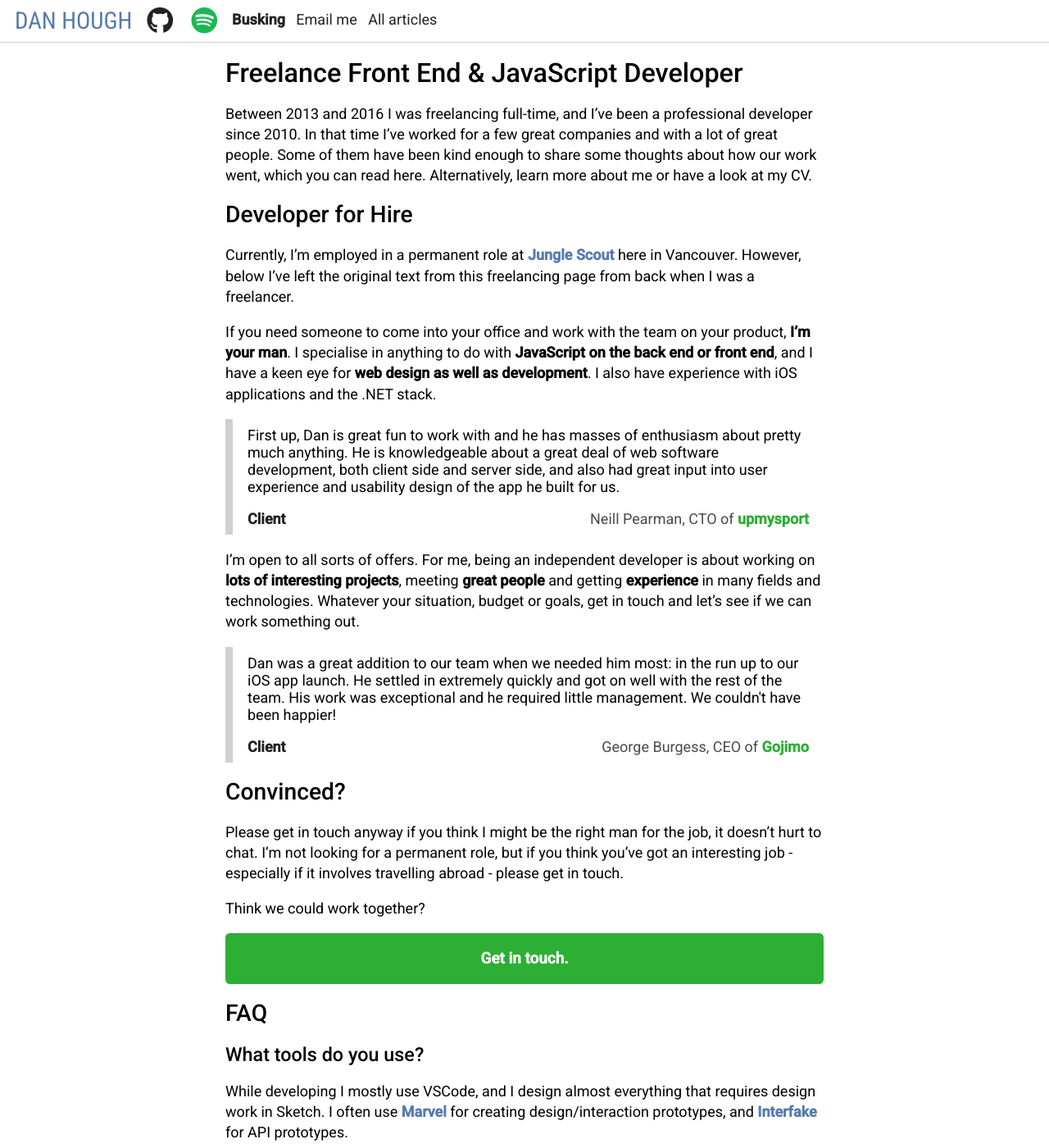
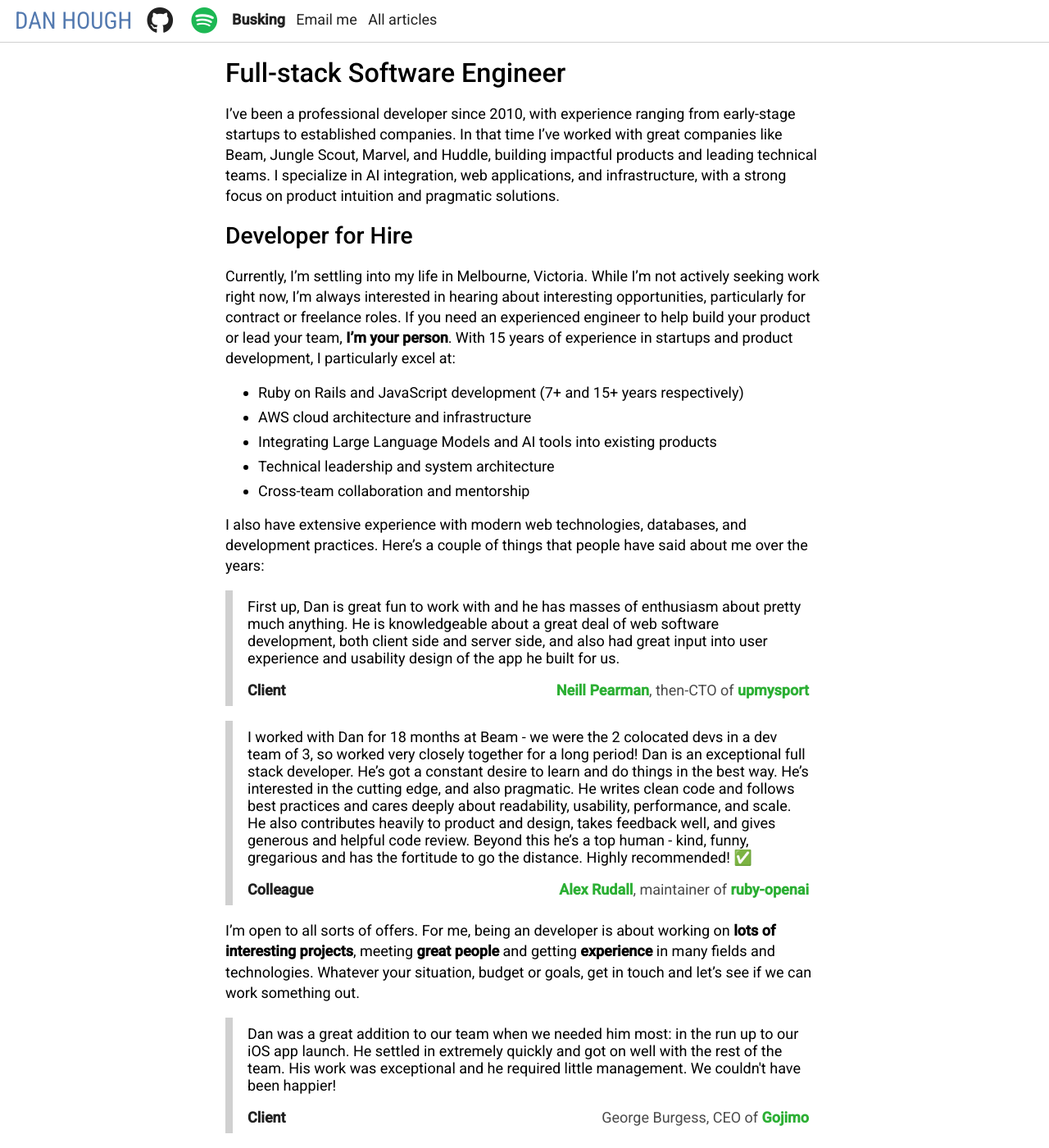
Before and after one commit to basicallydan/danhough.com, a Jekyll site: the page built from freelance/index.markdown, in a window 1280 px wide and 1400 px high. Shown: the whole window at 82% size. Built offline with Jekyll 4.4.1, drawn with Linux system fonts in a browser that asks for light colours; comment, search, counter and statistics services are not loaded; some of the changed text lies outside the part shown.

Commit message:
Improve freelance page

```diff
--- a/freelance/index.markdown
+++ b/freelance/index.markdown
@@ -1,65 +1,97 @@
 ---
 layout: page
-title: Freelance Front End & JavaScript Developer
+title: Full-stack Software Engineer
 ---
 
-# Freelance Front End & JavaScript Developer
+# Full-stack Software Engineer
 
-Between 2013 and 2016 I was freelancing full-time, and I've been a professional developer since 2010. In that time I’ve worked for a few great companies and with a lot of great people. Some of them have been kind enough to share some thoughts about how our work went, which you can read here. Alternatively, learn more about me or have a look at my CV.
+I've been a professional developer since 2010, with experience ranging from early-stage startups to established companies. In that time I've worked with great companies like Beam, Jungle Scout, Marvel, and Huddle, building impactful products and leading technical teams. I specialize in AI integration, web applications, and infrastructure, with a strong focus on product intuition and pragmatic solutions.
 
 ## Developer for Hire
 
-Currently, I'm employed in a permanent role at [Jungle Scout](https://junglescout.com) here in Vancouver. However, below I've left the original text from this freelancing page from back when I was a freelancer.
+Currently, I'm settling into my life in Melbourne, Victoria. While I'm not actively seeking work right now, I'm always interested in hearing about interesting opportunities, particularly for contract or freelance roles. If you need an experienced engineer to help build your product or lead your team, **I'm your person**. With 15 years of experience in startups and product development, I particularly excel at:
 
-If you need someone to come into your office and work with the team on your product, **I’m your man**. I specialise in anything to do with **JavaScript on the back end or front end**, and I have a keen eye for **web design as well as development**. I also have experience with iOS applications and the .NET stack.
+- Ruby on Rails and JavaScript development (7+ and 15+ years respectively)
+- AWS cloud architecture and infrastructure
+- Integrating Large Language Models and AI tools into existing products
+- Technical leadership and system architecture
+- Cross-team collaboration and mentorship
+
+I also have extensive experience with modern web technologies, databases, and development practices. Here's a couple of things that people have said about me over the years:
 
 <blockquote>
 First up, Dan is great fun to work with and he has masses of enthusiasm about pretty much anything.  He is knowledgeable about a great deal of web software development, both client side and server side, and also had great input into user experience and usability design of the app he built for us.
-	<footer><span class="quotee-type">Client</span> Neill Pearman, CTO of <a href="https://upmysport.com">upmysport</a></footer>
+	<footer><span class="quotee-type">Client</span><a href="https://www.linkedin.com/in/njpearman/">Neill Pearman</a>, then-CTO of <a href="https://upmysport.com">upmysport</a></footer>
 </blockquote>
 
-I’m open to all sorts of offers. For me, being an independent developer is about working on **lots of interesting projects**, meeting **great people** and getting **experience** in many fields and technologies. Whatever your situation, budget or goals, get in touch and let’s see if we can work something out.
+<blockquote>
+I worked with Dan for 18 months at Beam - we were the 2 colocated devs in a dev team of 3, so worked very closely together for a long period!
+
+Dan is an exceptional full stack developer. He’s got a constant desire to learn and do things in the best way. He’s interested in the cutting edge, and also pragmatic. He writes clean code and follows best practices and cares deeply about readability, usability, performance, and scale. He also contributes heavily to product and design, takes feedback well, and gives generous and helpful code review.
+
+Beyond this he’s a top human - kind, funny, gregarious and has the fortitude to go the distance. Highly recommended! ✅
+	<footer><span class="quotee-type">Colleague</span><a href="https://www.linkedin.com/in/alexrudall/">Alex Rudall</a>, maintainer of <a href="https://github.com/alexrudall/ruby-openai">ruby-openai</a></footer>
+</blockquote>
+
+I'm open to all sorts of offers. For me, being an developer is about working on **lots of interesting projects**, meeting **great people** and getting **experience** in many fields and technologies. Whatever your situation, budget or goals, get in touch and let's see if we can work something out.
 
 <blockquote>
 Dan was a great addition to our team when we needed him most: in the run up to our iOS app launch. He settled in extremely quickly and got on well with the rest of the team. His work was exceptional and he required little management. We couldn't have been happier!
 	<footer><span class="quotee-type">Client</span> George Burgess, CEO of <a href="http://gojimo.co/">Gojimo</a></footer>
 </blockquote>
 
-
 ## Convinced?
 
-Please get in touch anyway if you think I might be the right man for the job, it doesn't hurt to chat. I’m not looking for a permanent role, but if you think you’ve got an interesting job - especially if it involves travelling abroad - please get in touch.
+Please get in touch if you think I might be the right person for your project. I'm particularly interested in opportunities that involve:
+- Building impactful products that help people
+- Integrating AI and modern technologies
+- Leading and mentoring technical teams
+- Solving complex architectural challenges
+- Working with cross-functional teams
 
 Think we could work together?
 
-<a href="mailto:dan@danhough.com?I think we should work together" class="cta--primary"><strong>Get in touch.</strong></a>
+<a href="mailto:dan@danhough.com?subject=I think we should work together" class="cta--primary"><strong>Get in touch.</strong></a>
 
 ## FAQ
 
 ### What tools do you use?
 
-While developing I mostly use VSCode, and I design almost everything that requires design work in Sketch. I often use [Marvel](https://marvelapp.com/) for creating design/interaction prototypes, and [Interfake](https://github.com/basicallydan/interfake) for API prototypes.
+I primarily use Cursor for development, along with Git for version control. For organization and documentation, I use Notion. I'm experienced with ChatGPT, OpenAI, and various AI tools for development enhancement. I also work with modern design tools like Figma and Sketch when needed.
 
 ### What technologies do you use?
 
-Most of the time I build backends with Ruby on Rails, or NodeJS, with various libraries like Express, Mongoose and some of [my own stuff](https://github.com/basicallydan/interfake). On the frontend, I'm very familiar with React, Backbone, Underscore, Knockout and jQuery, but I'm comfortable using most of the main MV* frameworks such as Ember or Angular. For automation I use gulp, or good old fashioned makefiles.
+My core expertise is in Ruby on Rails and JavaScript, with extensive experience in:
+- Full-stack web development with modern frameworks
+- AWS cloud services and infrastructure
+- Large Language Model integration
+- API development and system design
+- Test-Driven Development
+
+I also have plenty of experience with other languages and technologies such as Python, Django, .NET, iOS Development.
 
 ### Are there any kinds of projects you'd prefer?
 
-I'm pretty good at prototypes and MVPs, but I also enjoy what I call "technical debt collection", which involves refactoring an older code into one which is more maintainable, testable and extendable.
+I excel at both greenfield projects and improving existing systems. Recent experience includes:
+- Projects with a climate or social impact
+- Building AI-integrated products
+- Large-scale system architecture
+- Technical leadership and mentoring
+- Product strategy and management
+- Cross-team collaboration
 
 ### Where are you based?
 
-Right now I'm in Vancouver, Canada.
+I'm based in Melbourne, VIC, Australia.
 
 ### Will you work remotely?
 
-I'm open to doing work for people from anywhere in the world, and work remotely
+Yes, I'm experienced with remote work and am open to opportunities worldwide, depending on the project.
 
 ### Will you work on-site?
 
-I prefer not to take very long-term on-site jobs, but I'm more than happy to meet in person wherever possible and, if need be, work in your office for a few weeks at a time.
+I'm open to both on-site and hybrid arrangements in Melbourne, depending on the project and location.
 
-### Are you looking for a permanent job?
+### Are you looking for permanent roles?
 
-At the moment, I have a permanent job - I'm not interested in anything new right now - but neer say never. Especially if you have something I could work on in my free time, [get in touch](mailto:dan@danhough.com?subject=I have some work for you).
+While I'm primarily interested in contract and part-time opportunities, I'm open to permanent roles for the right project. Feel free to [get in touch](mailto:dan@danhough.com?subject=I have some work for you) to discuss possibilities.
```
